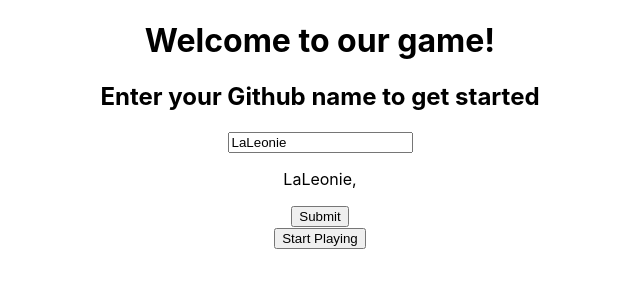
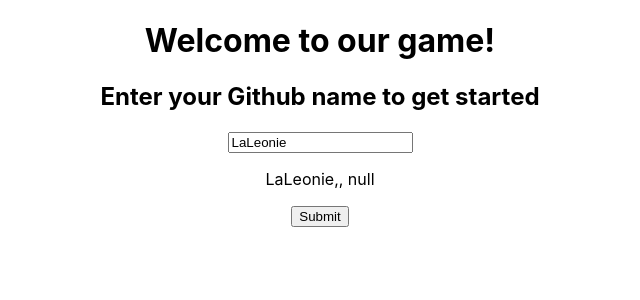
Before and after one commit to fac-17/leonie-jan-app, a React (Create React App) app: page / in a window 1280 px wide. Shown: the top 300 px of the page, without its empty margins (320-960 px from the left). Built offline with nearby package versions, Linux system fonts and the light colour scheme.

Commit message:
Sets div that is displayed after successful API call

```diff
--- a/src/components/LandingPage.js
+++ b/src/components/LandingPage.js
@@ -1,4 +1,5 @@
 import React from "react";
+import fetchPlayer from "../utils/fetchPlayer";
 
 const LandingPage = () => {
   const [input, setInput] = React.useState("LaLeonie");
@@ -15,7 +16,9 @@
   };
 
   React.useEffect(() => {
-    console.log(name);
+    if (name) {
+      fetchPlayer(name).then(data => setGithubObject(data));
+    }
   }, [name]);
 
   return (
@@ -30,11 +33,16 @@
           placeholder="Your Name"
         />
         <p>
-          {input},{name}
+          {input},{name}, {JSON.stringify(githubObject)}
         </p>
         <button>Submit</button>
       </form>
-      <button>Start Playing</button>
+      {githubObject && (
+        <div>
+          <img src={githubObject.avatar_url} />
+          <button>Start Playing</button>
+        </div>
+      )}
     </main>
   );
 };
```
